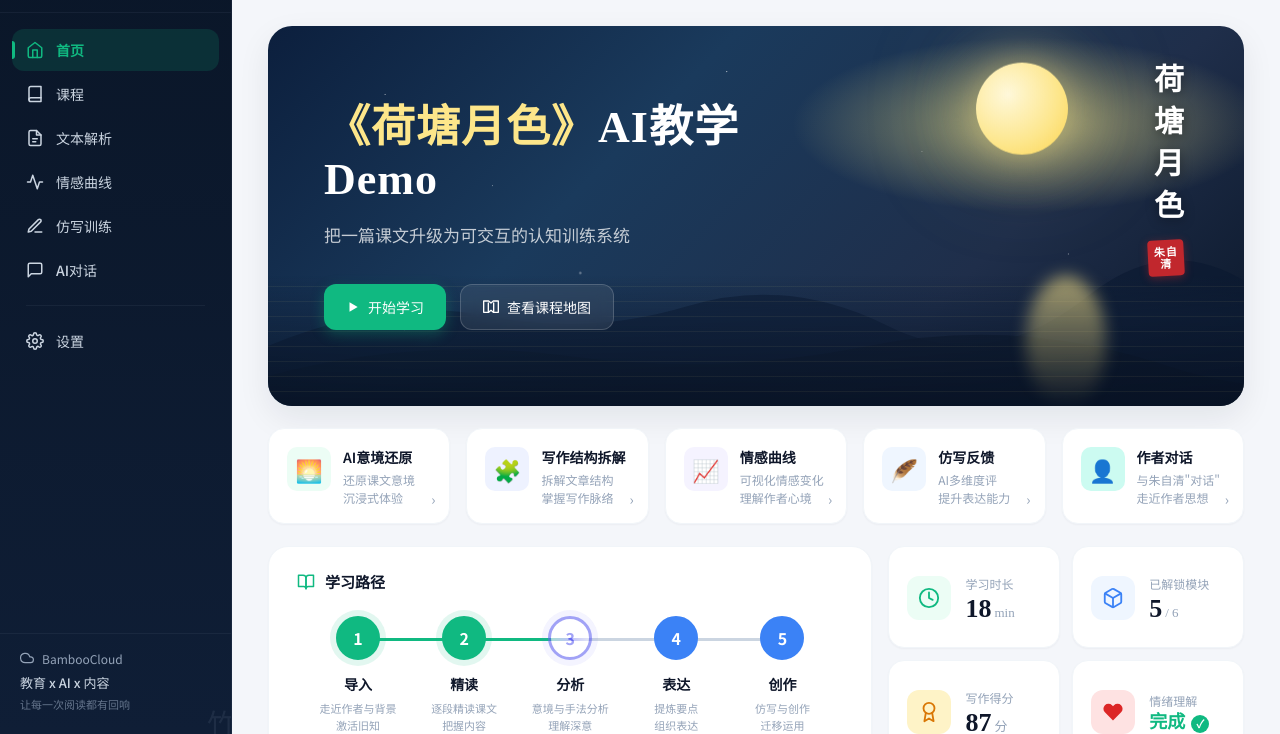
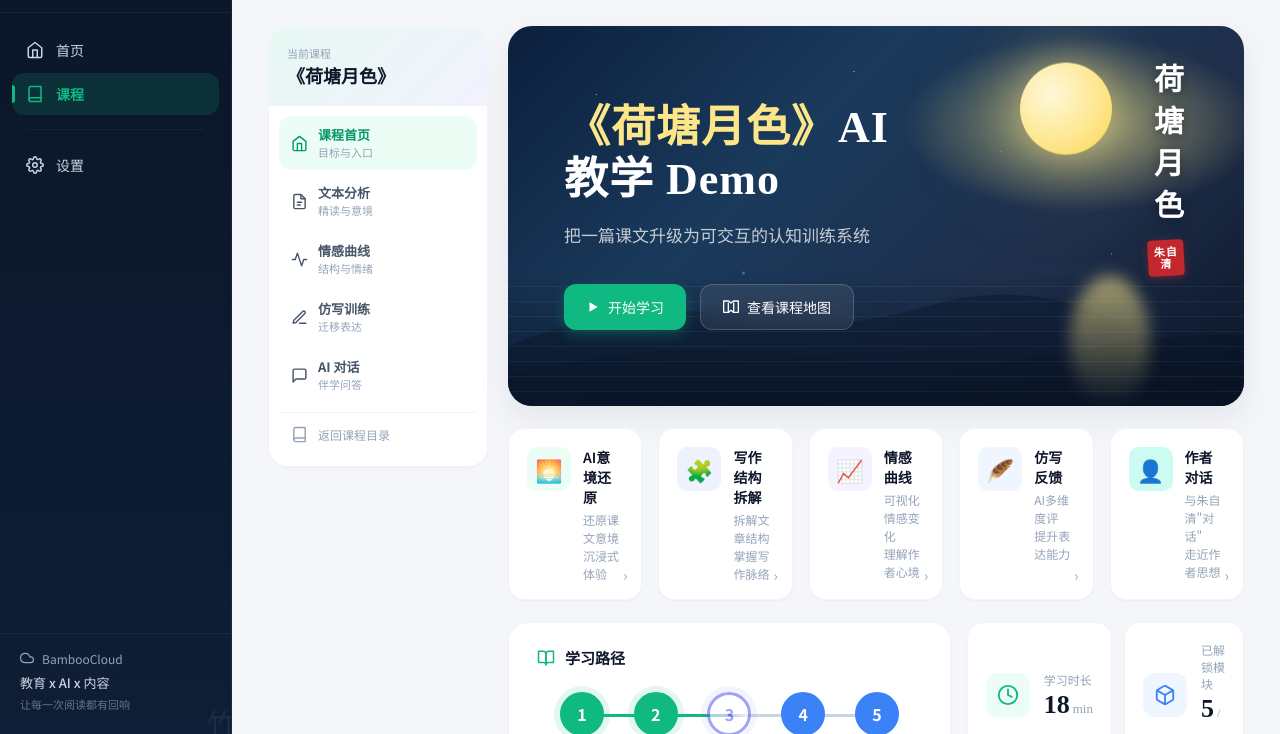
Before and after one commit to yuhaousa/novachinese, a website: page index.html in a window 1280 px wide. Shown: the part 66-800 px from the top of the page. Drawn offline with Linux system fonts and the light colour scheme; a web font is replaced by a local one.

Commit message:
Move lesson sections into course subnavigation

```diff
--- a/chat.html
+++ b/chat.html
@@ -902,7 +902,7 @@
     </div>
   </main>
 </div>
-<script src="shell.js"></script>
+<script src="shell.js?v=20260427-course-subnav"></script>
 <script src="page-behaviors.js"></script>
 </body>
 </html>
--- a/index.html
+++ b/index.html
@@ -671,6 +671,6 @@
     </div>
   </main>
 </div>
-<script src="shell.js"></script>
+<script src="shell.js?v=20260427-course-subnav"></script>
 </body>
 </html>
--- a/shell.js
+++ b/shell.js
@@ -1,12 +1,16 @@
-// shell.js - inject shared sidebar and topbar
+// shell.js - inject shared sidebar, topbar, and course-level navigation
 (function () {
   const navItems = [
-    { id: 'home', icon: 'home', label: '首页', href: 'index.html' },
-    { id: 'course', icon: 'book', label: '课程', href: 'overview.html' },
-    { id: 'text', icon: 'file', label: '文本解析', href: 'text.html' },
-    { id: 'emotion', icon: 'activity', label: '情感曲线', href: 'emotion.html' },
-    { id: 'writing', icon: 'edit', label: '仿写训练', href: 'writing.html' },
-    { id: 'chat', icon: 'chat', label: 'AI对话', href: 'chat.html' },
+    { id: "home", icon: "home", label: "首页", href: "index.html" },
+    { id: "course", icon: "book", label: "课程", href: "overview.html" }
+  ];
+
+  const courseNavItems = [
+    { id: "home", icon: "home", label: "课程首页", href: "index.html", desc: "目标与入口" },
+    { id: "text", icon: "file", label: "文本分析", href: "text.html", desc: "精读与意境" },
+    { id: "emotion", icon: "activity", label: "情感曲线", href: "emotion.html", desc: "结构与情绪" },
+    { id: "writing", icon: "edit", label: "仿写训练", href: "writing.html", desc: "迁移表达" },
+    { id: "chat", icon: "chat", label: "AI 对话", href: "chat.html", desc: "伴学问答" }
   ];
 
   const icons = {
@@ -21,7 +25,7 @@
     bell: '<svg viewBox="0 0 24 24" fill="none" stroke="currentColor" stroke-width="2" stroke-linecap="round" stroke-linejoin="round"><path d="M18 8A6 6 0 0 0 6 8c0 7-3 9-3 9h18s-3-2-3-9"/><path d="M13.73 21a2 2 0 0 1-3.46 0"/></svg>',
     crown: '<svg viewBox="0 0 24 24" fill="currentColor"><path d="M12 1l3.09 6.26L22 8.27l-5 4.87 1.18 6.88L12 16.77l-6.18 3.25L7 13.14 2 8.27l6.91-1.01L12 1z"/></svg>',
     chevron: '<svg viewBox="0 0 24 24" fill="none" stroke="currentColor" stroke-width="2" stroke-linecap="round" stroke-linejoin="round"><polyline points="6 9 12 15 18 9"/></svg>',
-    cloud: '<svg viewBox="0 0 24 24" fill="none" stroke="currentColor" stroke-width="2" stroke-linecap="round" stroke-linejoin="round"><path d="M18 10h-1.26A8 8 0 1 0 9 20h9a5 5 0 0 0 0-10z"/></svg>',
+    cloud: '<svg viewBox="0 0 24 24" fill="none" stroke="currentColor" stroke-width="2" stroke-linecap="round" stroke-linejoin="round"><path d="M18 10h-1.26A8 8 0 1 0 9 20h9a5 5 0 0 0 0-10z"/></svg>'
   };
 
   const bambooLogo = `
@@ -53,37 +57,59 @@
       <circle cx="6" cy="26" r="2" fill="#6366f1"/>
     </svg>`;
 
+  function getPath() {
+    return location.pathname.split("/").pop() || "index.html";
+  }
+
+  function isCourseLearningPath(path) {
+    return ["index.html", "text.html", "emotion.html", "writing.html", "chat.html", ""].includes(path);
+  }
+
   function getActiveId() {
-    const path = location.pathname.split('/').pop() || 'index.html';
-    if (path === 'index.html' || path === '') return 'home';
-    if (path === 'overview.html') return 'course';
-    if (path === 'course-content.html') return 'course';
-    if (path === 'text.html') return 'text';
-    if (path === 'emotion.html') return 'emotion';
-    if (path === 'writing.html') return 'writing';
-    if (path === 'chat.html') return 'chat';
-    if (path === 'settings.html') return 'settings';
-    return '';
+    const path = getPath();
+    if (path === "overview.html" || path === "course-content.html" || isCourseLearningPath(path)) return "course";
+    if (path === "settings.html") return "settings";
+    return "";
+  }
+
+  function getCourseActiveId() {
+    const path = getPath();
+    if (path === "index.html" || path === "") return "home";
+    if (path === "text.html") return "text";
+    if (path === "emotion.html") return "emotion";
+    if (path === "writing.html") return "writing";
+    if (path === "chat.html") return "chat";
+    return "";
+  }
+
+  function getCourseTitle() {
+    const match = document.title.match(/《(.+?)》/);
+    return match ? match[1] : "荷塘月色";
+  }
+
+  function withCurrentCourseQuery(href) {
+    const course = new URLSearchParams(location.search).get("course");
+    return course ? href + "?course=" + encodeURIComponent(course) : href;
   }
 
   function buildSidebar() {
     const activeId = getActiveId();
-    const settingsActive = activeId === 'settings';
+    const settingsActive = activeId === "settings";
     const items = navItems
       .map(function (item) {
         return (
           '<a href="' +
           item.href +
           '" class="nav-item ' +
-          (item.id === activeId ? 'active' : '') +
+          (item.id === activeId ? "active" : "") +
           '">' +
           icons[item.icon] +
-          '<span>' +
+          "<span>" +
           item.label +
-          '</span></a>'
+          "</span></a>"
         );
       })
-      .join('');
+      .join("");
 
     return `
       <aside class="sidebar">
@@ -94,7 +120,7 @@
         <nav class="nav">
           ${items}
           <div class="nav-divider"></div>
-          <a href="settings.html" class="nav-item ${settingsActive ? 'active' : ''}">
+          <a href="settings.html" class="nav-item ${settingsActive ? "active" : ""}">
             ${icons.settings}
             <span>设置</span>
           </a>
@@ -108,6 +134,37 @@
           <div class="sidebar-footer-tagline">让每一次阅读都有回响</div>
           <div class="sidebar-bamboo">竹</div>
         </div>
+      </aside>`;
+  }
+
+  function buildCourseSubnav() {
+    const activeId = getCourseActiveId();
+    const items = courseNavItems
+      .map(function (item) {
+        return (
+          '<a href="' +
+          withCurrentCourseQuery(item.href) +
+          '" class="course-subnav-item ' +
+          (item.id === activeId ? "active" : "") +
+          '">' +
+          icons[item.icon] +
+          "<span><strong>" +
+          item.label +
+          "</strong><small>" +
+          item.desc +
+          "</small></span></a>"
+        );
+      })
+      .join("");
+
+    return `
+      <aside class="course-subnav" aria-label="课程学习导航">
+        <div class="course-subnav-head">
+          <div class="course-subnav-kicker">当前课程</div>
+          <div class="course-subnav-title">《${getCourseTitle()}》</div>
+        </div>
+        <nav class="course-subnav-list">${items}</nav>
+        <a class="course-subnav-back" href="overview.html">${icons.book}<span>返回课程目录</span></a>
       </aside>`;
   }
 
@@ -125,29 +182,57 @@
           <div class="topbar-user">
             <div class="topbar-user-avatar">林</div>
             <span class="topbar-user-name">林同学</span>
-            ${icons.chevron.replace('viewBox', 'class="topbar-user-chevron" viewBox')}
+            ${icons.chevron.replace("viewBox", 'class="topbar-user-chevron" viewBox')}
           </div>
         </div>
       </header>`;
   }
 
-  function mountShell() {
-    const app = document.getElementById('app');
-    if (!app) return;
-    if (app.dataset.shellMounted === 'true') return;
+  function mountCourseSubnav() {
+    if (!isCourseLearningPath(getPath())) {
+      return;
+    }
 
-    app.insertAdjacentHTML('afterbegin', buildSidebar());
-    app.dataset.shellMounted = 'true';
+    const content = document.querySelector(".main > .content");
 
-    const main = document.getElementById('main');
-    if (main) {
-      main.insertAdjacentHTML('afterbegin', buildTopbar());
+    if (!content || content.dataset.courseSubnavMounted === "true") {
+      return;
     }
+
+    const body = document.createElement("div");
+    body.className = "course-learning-body";
+
+    while (content.firstChild) {
+      body.appendChild(content.firstChild);
+    }
+
+    const layout = document.createElement("div");
+    layout.className = "course-learning-layout";
+    layout.insertAdjacentHTML("afterbegin", buildCourseSubnav());
+    layout.appendChild(body);
+    content.appendChild(layout);
+    content.dataset.courseSubnavMounted = "true";
   }
 
-  if (document.getElementById('app')) {
+  function mountShell() {
+    const app = document.getElementById("app");
+    if (!app) return;
+    if (app.dataset.shellMounted === "true") return;
+
+    app.insertAdjacentHTML("afterbegin", buildSidebar());
+    app.dataset.shellMounted = "true";
+
+    const main = document.getElementById("main");
+    if (main) {
+      main.insertAdjacentHTML("afterbegin", buildTopbar());
+    }
+
+    mountCourseSubnav();
+  }
+
+  if (document.getElementById("app")) {
     mountShell();
   } else {
-    document.addEventListener('DOMContentLoaded', mountShell, { once: true });
+    document.addEventListener("DOMContentLoaded", mountShell, { once: true });
   }
 })();
--- a/styles.css
+++ b/styles.css
@@ -393,6 +393,113 @@ img { max-width: 100%; display: block; }
   margin: 0 auto;
 }
 
+.course-learning-layout {
+  display: grid;
+  grid-template-columns: 220px minmax(0, 1fr);
+  gap: 20px;
+  align-items: start;
+}
+
+.course-learning-body {
+  min-width: 0;
+}
+
+.course-subnav {
+  position: sticky;
+  top: 84px;
+  border: 1px solid var(--border-soft);
+  border-radius: var(--radius-xl);
+  background: rgba(255, 255, 255, 0.92);
+  box-shadow: var(--shadow-sm);
+  overflow: hidden;
+}
+
+.course-subnav-head {
+  padding: 18px 18px 16px;
+  border-bottom: 1px solid var(--border-soft);
+  background:
+    linear-gradient(135deg, rgba(16, 185, 129, 0.1), rgba(99, 102, 241, 0.08)),
+    #fff;
+}
+
+.course-subnav-kicker {
+  font-size: 11px;
+  color: var(--text-muted);
+  margin-bottom: 4px;
+}
+
+.course-subnav-title {
+  font-family: var(--font-display);
+  font-size: 18px;
+  line-height: 1.35;
+  font-weight: 700;
+  color: var(--text-primary);
+}
+
+.course-subnav-list {
+  display: flex;
+  flex-direction: column;
+  padding: 10px;
+  gap: 4px;
+}
+
+.course-subnav-item,
+.course-subnav-back {
+  display: flex;
+  align-items: center;
+  gap: 10px;
+  padding: 11px 12px;
+  border-radius: var(--radius-md);
+  color: var(--text-secondary);
+  transition: background 0.18s ease, color 0.18s ease, transform 0.18s ease;
+}
+
+.course-subnav-item:hover,
+.course-subnav-back:hover {
+  background: var(--bg-card-soft);
+  color: var(--text-primary);
+}
+
+.course-subnav-item.active {
+  background: var(--color-primary-soft);
+  color: var(--color-primary-dark);
+}
+
+.course-subnav-item svg,
+.course-subnav-back svg {
+  width: 17px;
+  height: 17px;
+  flex-shrink: 0;
+}
+
+.course-subnav-item span {
+  display: flex;
+  min-width: 0;
+  flex-direction: column;
+  gap: 2px;
+}
+
+.course-subnav-item strong {
+  font-size: 13px;
+  line-height: 1.25;
+  font-weight: 700;
+}
+
+.course-subnav-item small {
+  font-size: 11px;
+  line-height: 1.25;
+  color: var(--text-muted);
+}
+
+.course-subnav-back {
+  margin: 0 10px 12px;
+  border-top: 1px solid var(--border-soft);
+  border-radius: 0;
+  padding-top: 13px;
+  font-size: 12px;
+  color: var(--text-muted);
+}
+
 /* ============================================================
    通用卡片
    ============================================================ */
@@ -539,6 +646,26 @@ img { max-width: 100%; display: block; }
 @media (max-width: 1100px) {
   .app { grid-template-columns: 200px 1fr; }
   .content { padding: 20px 24px 40px; }
+  .course-learning-layout {
+    grid-template-columns: 1fr;
+  }
+  .course-subnav {
+    position: static;
+  }
+  .course-subnav-head {
+    padding: 14px 16px 12px;
+  }
+  .course-subnav-list {
+    flex-direction: row;
+    overflow-x: auto;
+    padding-bottom: 12px;
+  }
+  .course-subnav-item {
+    min-width: 142px;
+  }
+  .course-subnav-back {
+    display: none;
+  }
 }
 
 @media (max-width: 860px) {
```
Also changed, not shown: course-content.html (+1 -1 lines), emotion.html (+1 -1 lines), overview.html (+1 -1 lines), settings.html (+1 -1 lines), text.html (+1 -1 lines), writing.html (+1 -1 lines).
